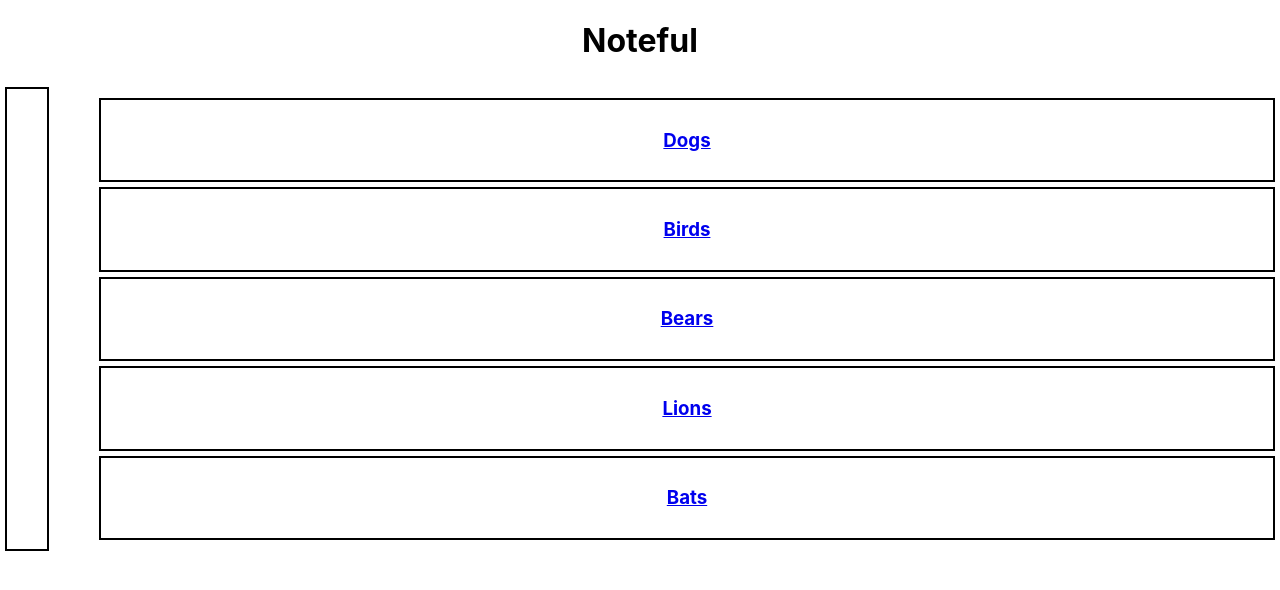
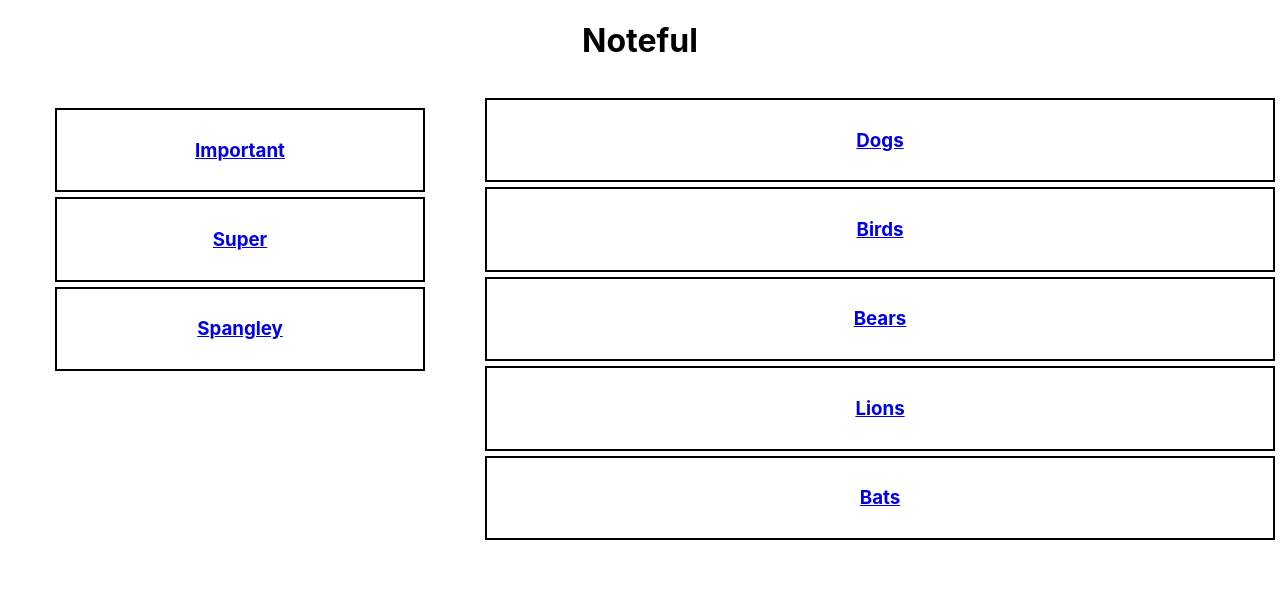
Before and after one commit to thinkful-ei-shark/noteful-alanna-michelle, a React (Create React App) app: page /folders/b0715efe-ffaf-11e8-8eb2-f2801f1b9fd1 in a window 1280 px wide. Shown: the top 590 px of the page. Built offline with nearby package versions, Linux system fonts and the light colour scheme.

Commit message:
fixed FolerList linking issue

```diff
--- a/src/FolderList.js
+++ b/src/FolderList.js
@@ -5,7 +5,7 @@ import './FolderList.css'
 export default function FolderList(props){
     const list = props.folders.map((folder) => {
             return(
-                <FolderItem onClick={() => props.getFolderId(folder.id)} key = {folder.id} id = {folder.id} name= {folder.name} />
+                <FolderItem key = {folder.id} id = {folder.id} name= {folder.name} />
             )
         })
     return (
--- /dev/null
+++ b/src/FolderPage.css
@@ -0,0 +1,5 @@
+main {
+    display: flex;
+    flex-direction: row;
+    justify-content: space-between;
+}
--- a/src/FolderPage.js
+++ b/src/FolderPage.js
@@ -1,19 +1,20 @@
 import React from 'react';
 import Header from './Header';
-import FolderList from './FolderItem';
+import FolderList from './FolderList';
 import NoteList from './NoteList';
 import store from './store';
+import './FolderPage.css'
 
 
 export default class FolderPage extends React.Component {
     state = {
         folders: store.folders,
-        notes: store.notes
+        notes: store.notes,
     }
 
     render(){
         return (
-        <div class='FolderPage'>
+            <div className='FolderPage'>
                 <Header />
                 <main>
                     <FolderList folders={this.state.folders}/>
--- a/src/MainPage.js
+++ b/src/MainPage.js
@@ -15,7 +15,7 @@ export default class MainPage extends React.Component {
             <div className='mainPage'>
                 <Header />
                 <main>
-                    <FolderList getFolderId = {this.props.getFolderID} folders={this.state.folders}/>
+                    <FolderList folders={this.state.folders}/>
                     <NoteList notes={this.state.notes}/>
                 </main>
             </div>
```
Lines whose indentation alone changed are shown as unchanged.
